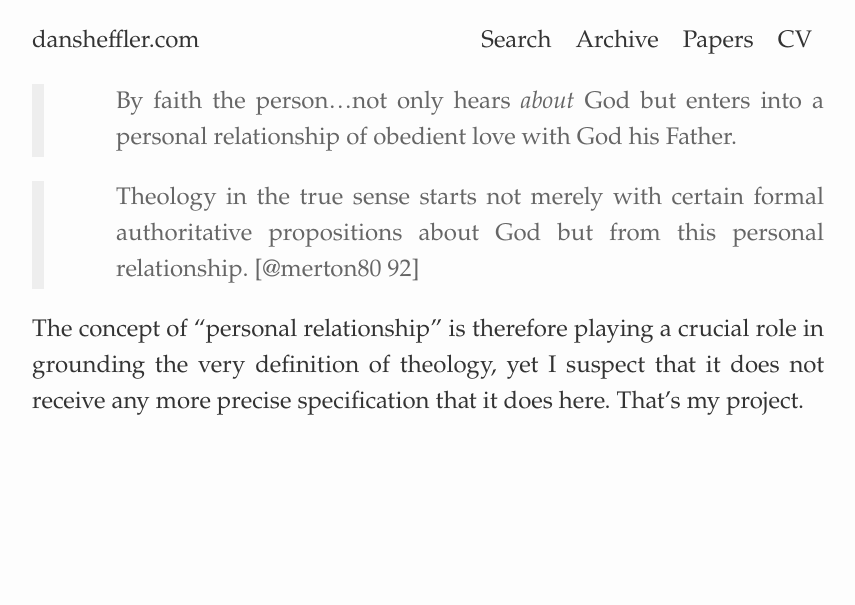
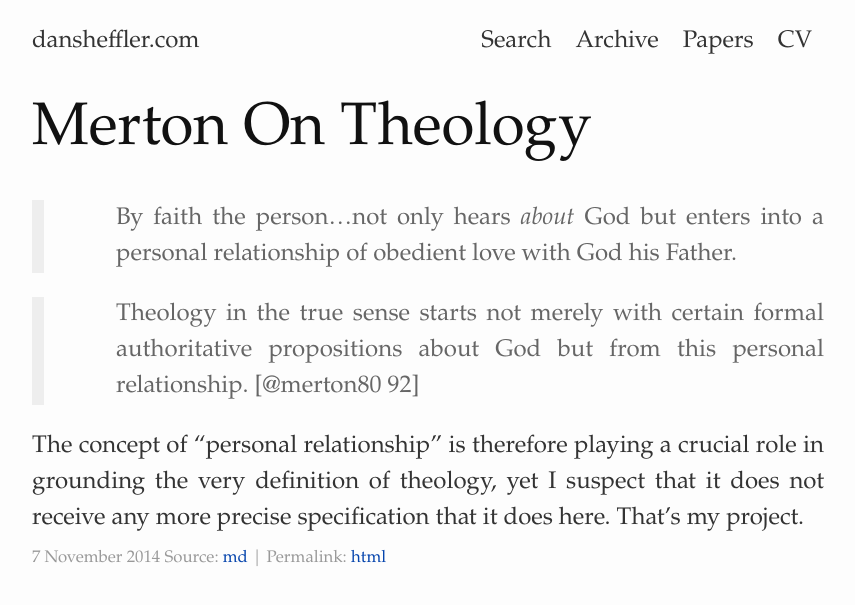
Before and after one commit to dansheffler/dtsheffler.com, a Jekyll site: the page built from _posts/2014-11-07-merton-on-theology.md, in a window 1280 px wide. Shown: the top 605 px of the page, without its empty margins (212-1067 px from the left). Built offline with Jekyll 4.4.1, drawn with Linux system fonts in a browser that asks for light colours; Markdown is read by kramdown in place of the engine named in the settings; some of the changed lines change nothing that is shown.

Commit message:
Format fix

```diff
--- a/_posts/2014-11-07-merton-on-theology.md
+++ b/_posts/2014-11-07-merton-on-theology.md
@@ -1,10 +1,3 @@
----
-title:	Merton on Theology
-author: Dan Sheffler
-date:	2014-11-07
-layout:	default
----
-
 > By faith the person...not only hears *about* God but enters into
 > a personal relationship of obedient love with God his Father.
 
```
